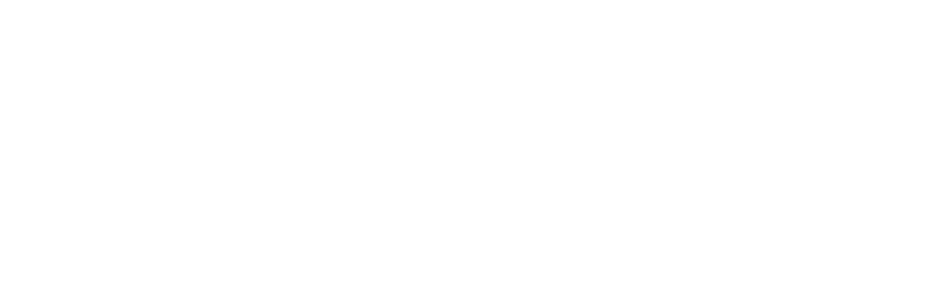
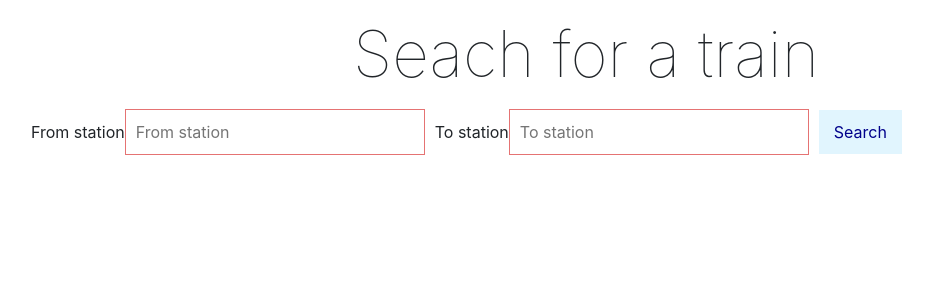
Before and after one commit to AU5TRA/Siren, a React (Create React App) app in the folder client/: page /booking/train/search in a window 1280 px wide. Before the commit this address had no page. Shown: the top 300 px of the page, without its empty margins (54-987 px from the left). Built offline with nearby package versions, Linux system fonts and the light colour scheme.

Commit message:
searching returns the train ids

```diff
--- a/client/src/App.jsx
+++ b/client/src/App.jsx
@@ -8,6 +8,7 @@ import searchUserInfo from './routes/searchUserInfo'
 import routeDetails from './routes/routeDetails'
 import loginPage from './routes/loginPage'
 import searchTrainInfo from './routes/searchTrainInfo'
+import bookTrain from './routes/bookTrain'
 import 'bootstrap/dist/css/bootstrap.min.css';
 import 'bootstrap/dist/js/bootstrap.bundle.min.js';
 
@@ -27,6 +28,8 @@ const App = () => {
                 <Route exact path="/trains" Component={searchTrainInfo}/>
                 <Route exact path="/train/:id" Component={routeDetails}/>
                 <Route exact path="/users/login" Component={loginPage} />
+                <Route exact path="/booking/train/search" Component={bookTrain} />
+
             </Routes>
         </Router>
     </div>;
--- a/client/src/components/SearchTravel.jsx
+++ b/client/src/components/SearchTravel.jsx
@@ -0,0 +1,56 @@
+import React, { Fragment, useEffect, useState } from 'react';
+import { Link } from 'react-router-dom';
+
+const SearchTravel = () => {
+  const [inputValueFrom, setInputValueFrom] = useState('');
+  const [inputValueTo, setInputValueTo] = useState('');
+
+  const onChangeFunc = async () => {
+    try {
+      const response = await fetch(
+        `http://localhost:3001/book/search?from=${inputValueFrom}&to=${inputValueTo}`,
+        {
+          method: 'GET',
+        }
+      );
+
+      const res = await response.json();
+      const received = res.data.result;
+      console.log(received);
+      if (Array.isArray(received)) {
+      } else {
+      }
+    } catch (err) {
+      console.error(err.message);
+    }
+  };
+
+  return (
+    <Fragment>
+      <div>
+        <label htmlFor="from">From station</label>
+        <input
+          type="text"
+          id="from"
+          onChange={(e) => setInputValueFrom(e.target.value)}
+          value={inputValueFrom}
+          style={{ width: '300px', marginRight: '10px' }}
+          placeholder="From station"
+        />
+        <label htmlFor="to">To station</label>
+        <input
+          type="text"
+          id="to"
+          onChange={(e) => setInputValueTo(e.target.value)}
+          value={inputValueTo}
+          style={{ width: '300px', marginRight: '10px' }}
+          placeholder="To station"
+        />
+        <button onClick={onChangeFunc}>Search</button>
+      </div>
+
+    </Fragment>
+  );
+};
+
+export default SearchTravel;
--- a/client/src/routes/bookTrain.jsx
+++ b/client/src/routes/bookTrain.jsx
@@ -1,4 +1,5 @@
 import React from 'react'
+import SearchTravel from '../components/SearchTravel'
 import AddUser from '../components/AddUser'
 import Header from '../components/Header'
 
@@ -6,9 +7,9 @@ const bookTrain = () => {
   return (
     <div>
       <center><h1 className="header-title">
-        Register New User
+        Seach for a train
       </h1></center>
-      <AddUser />
+      <SearchTravel />
     </div>
   )
 }
```
Also changed, not shown: 1 other file (tests, documents, lock files or other folders).
